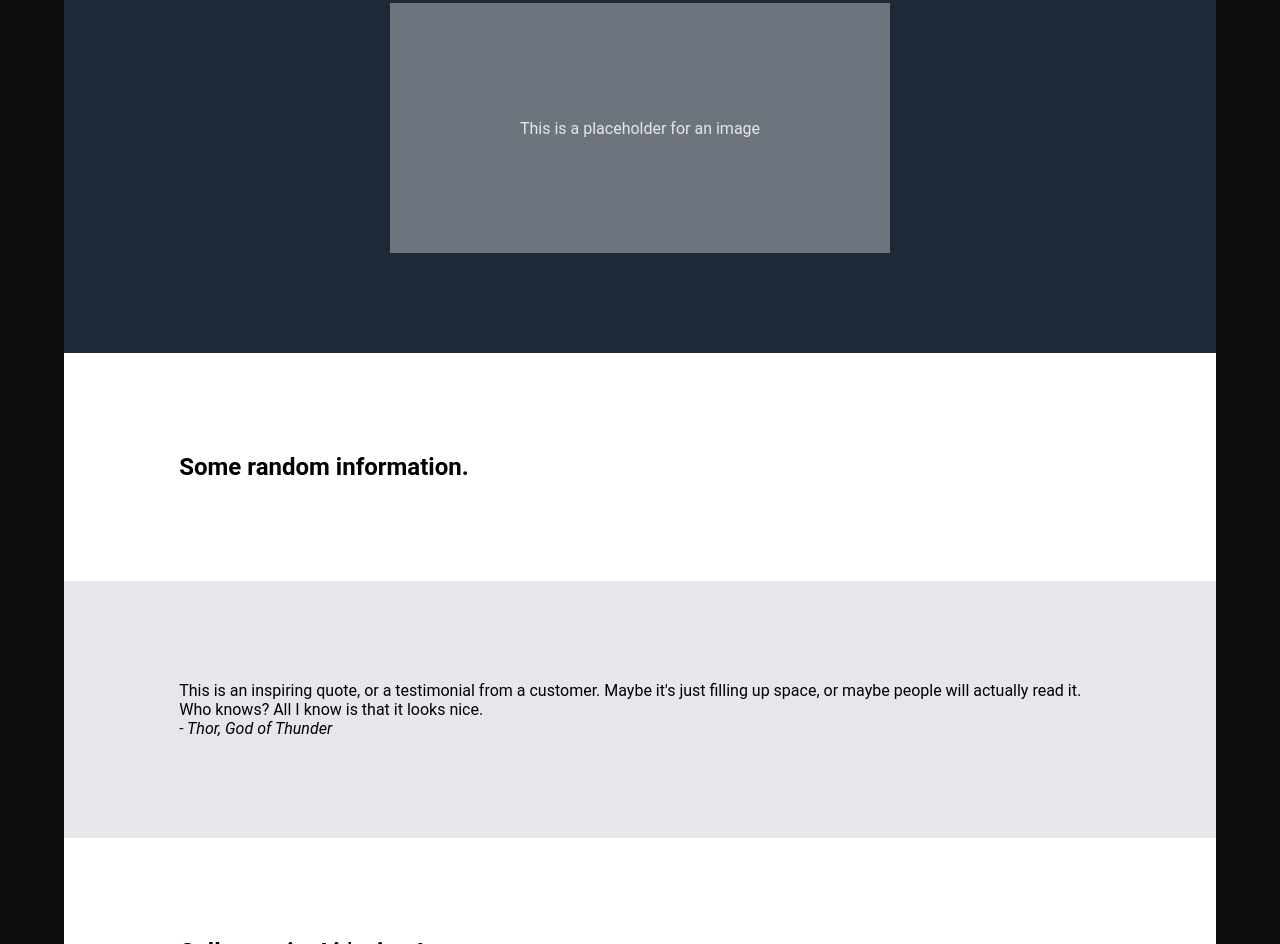
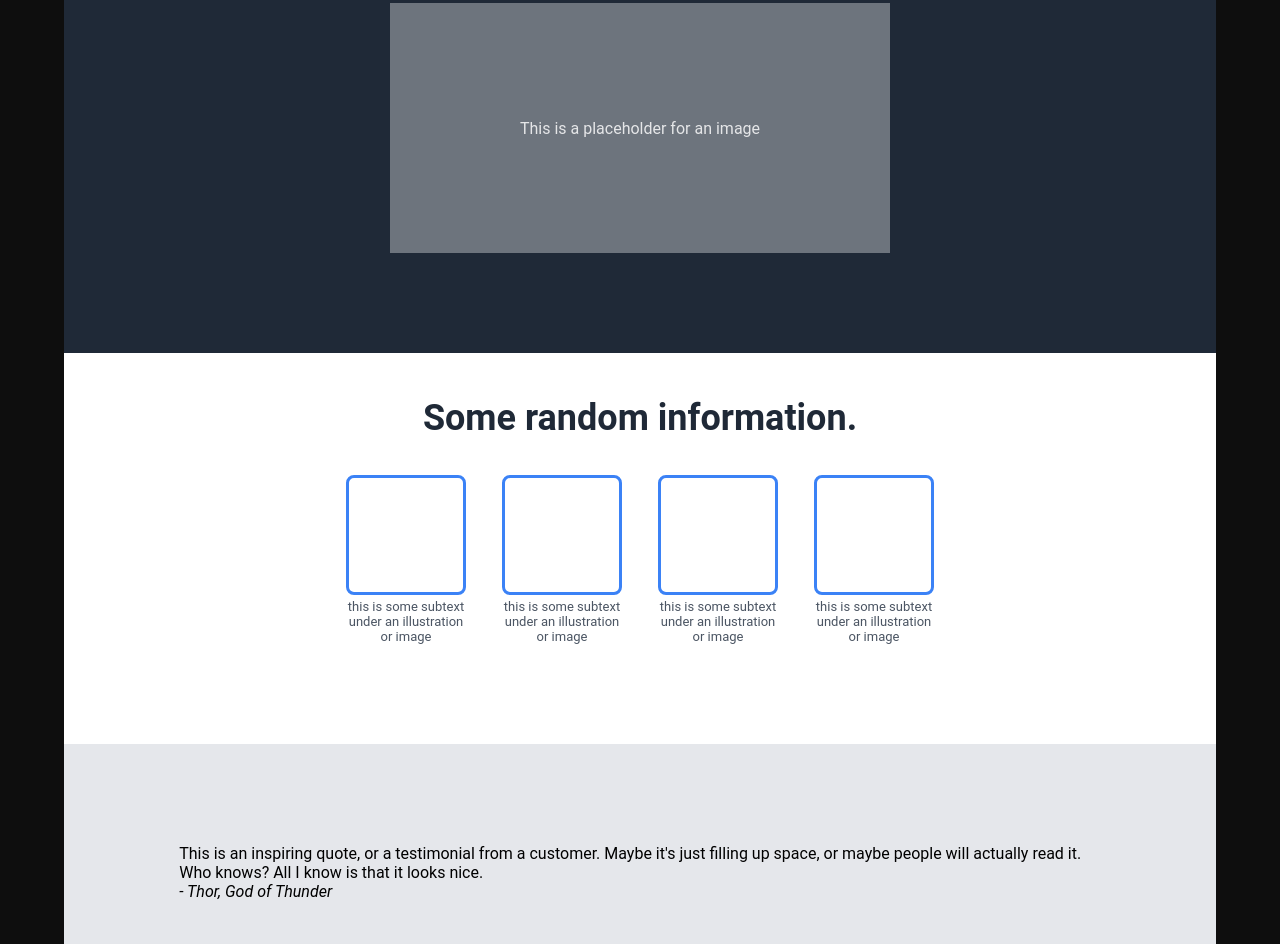
Before and after one commit to lucaspasseri/odin-landing-page, a plain HTML site: page index.html in a window 1280 px wide. Shown: the part 368-1312 px from the top of the page. Drawn offline with Linux system fonts and the light colour scheme.

Commit message:
Add styles to the second section
Add necessary style to finish the second section

```diff
--- a/index.html
+++ b/index.html
@@ -33,6 +33,32 @@
 				</section>
 				<section>
 					<h2>Some random information.</h2>
+					<ul>
+						<li>
+							<div class="blue-border">
+
+							</div>
+							<p>this is some subtext under an illustration or image</p>
+						</li>
+						<li>
+							<div class="blue-border">
+
+							</div>
+							<p>this is some subtext under an illustration or image</p>
+						</li>
+						<li>
+							<div class="blue-border">
+
+							</div>
+							<p>this is some subtext under an illustration or image</p>
+						</li>
+						<li>
+							<div class="blue-border">
+
+							</div>
+							<p>this is some subtext under an illustration or image</p>
+						</li>
+					</ul>
 				</section>
 				<section>
 					<blockquote>
--- a/style.css
+++ b/style.css
@@ -112,3 +112,34 @@ section:first-of-type {
 	padding: 8px 36px;
 	border-radius: 8px;
 }
+
+.blue-border {
+	border: 3px solid #3b82f6;
+	width: 120px;
+	height: 120px;
+	border-radius: 8px;
+	margin-bottom: 4px;
+}
+
+section:nth-of-type(2) {
+	display: flex;
+	flex-direction: column;
+	align-items: center;
+	padding-top: 44px;
+	gap: 36px;
+
+	h2 {
+		color: #1f2937;
+		font-size: 36px;
+		width: 900;
+	}
+	ul {
+		gap: 36px;
+	}
+	li {
+		width: 120px;
+		text-align: center;
+		color: #4b5563;
+		font-size: 13px;
+	}
+}
```
